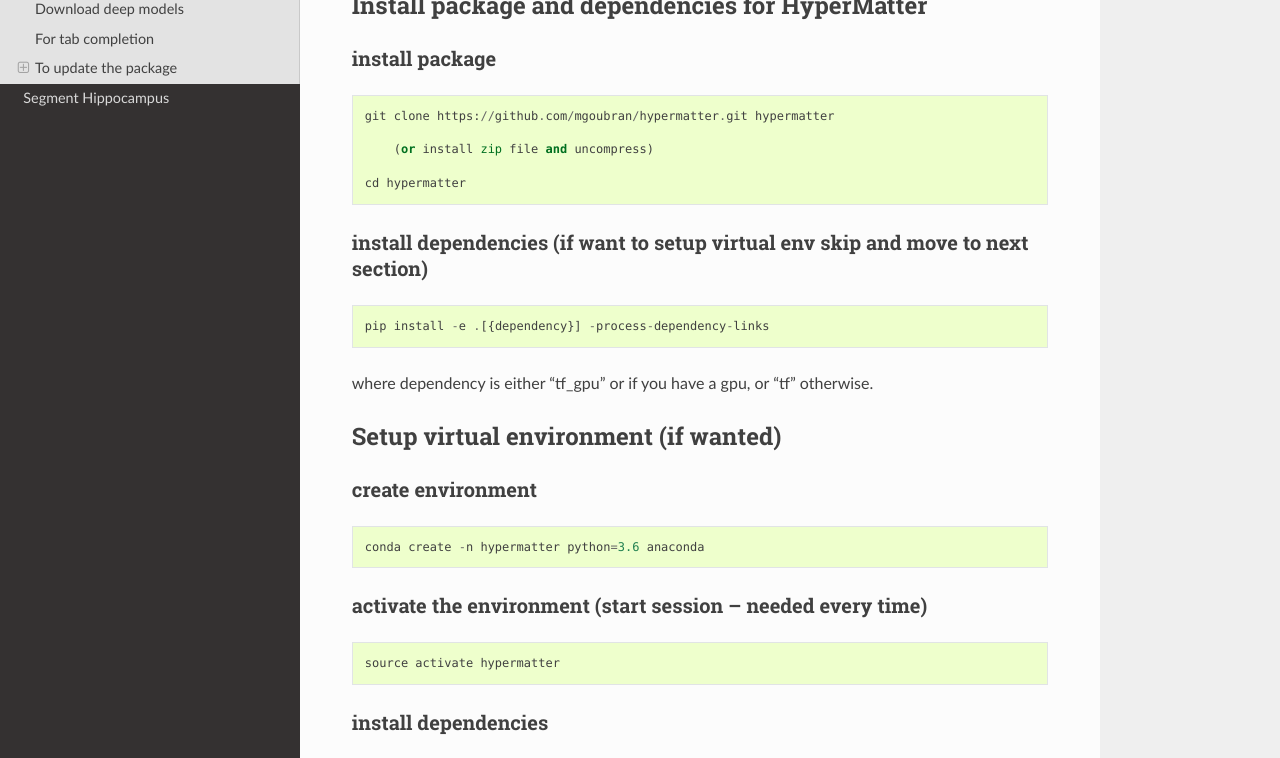
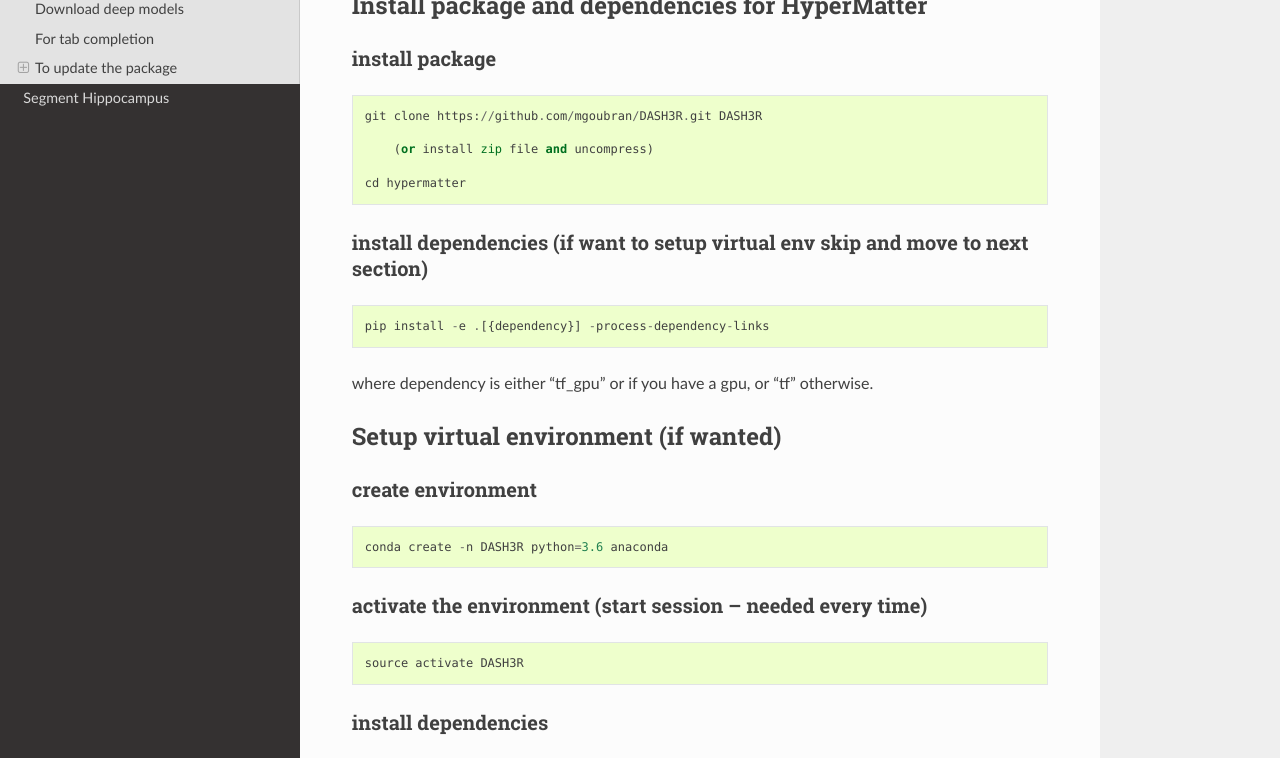
Before and after one commit to AICONSlab/HippMapp3r, a Sphinx documentation site: the page built from docs/install.md, in a window 1280 px wide and 1400 px high. Shown: the part 299-1057 px from the top of the window. Built offline with Sphinx 7.4.7 and the Read the Docs theme 2.0.0, drawn with Linux system fonts in a browser that asks for light colours.

Commit message:
updated install.md

```diff
--- a/docs/install.md
+++ b/docs/install.md
@@ -7,7 +7,7 @@
 ## Install package and dependencies for HyperMatter
 
 ### install package
-    git clone https://github.com/mgoubran/hypermatter.git hypermatter
+    git clone https://github.com/mgoubran/DASH3R.git DASH3R
 
         (or install zip file and uncompress)
 
@@ -21,10 +21,10 @@
 ## Setup virtual environment (if wanted)
 
 ### create environment
-    conda create -n hypermatter python=3.6 anaconda
+    conda create -n DASH3R python=3.6 anaconda
 
 ### activate the environment (start session -- needed every time)
-    source activate hypermatter
+    source activate DASH3R
 
 ### install dependencies
     pip install -e .[{dependency}] --process-dependency-links
@@ -43,7 +43,7 @@
 
 ## To update the package
 
-    cd hypermatter
+    cd DASH3R
 
     git pull
 
```
